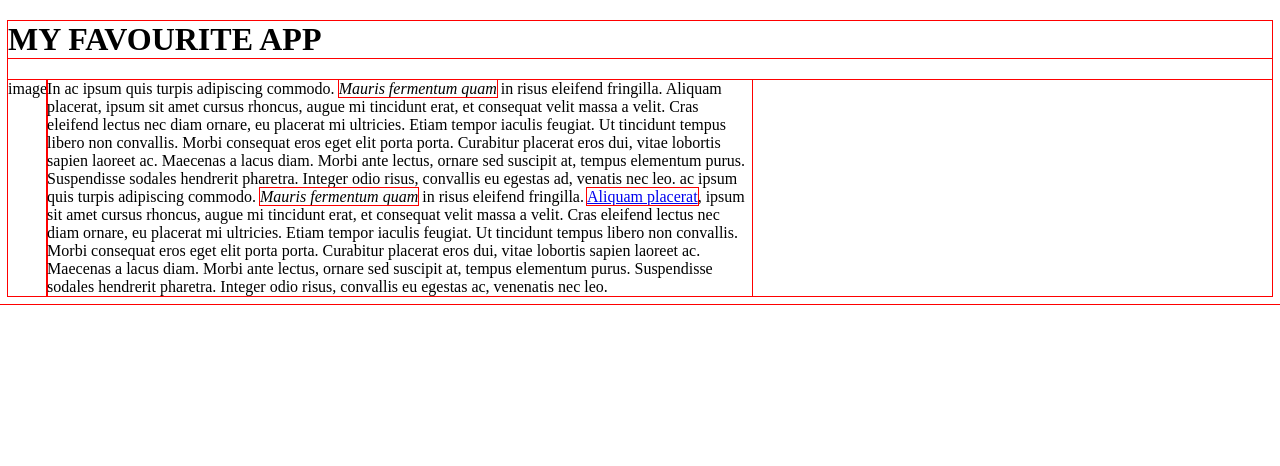
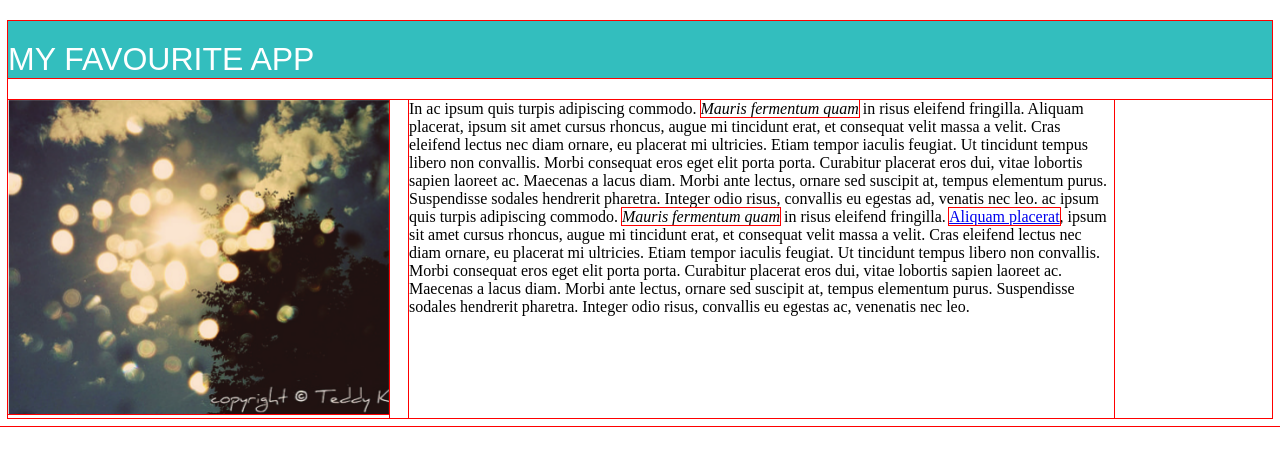
Before and after one commit to fazpeerbaksh/udacity_fullstack, a plain HTML site: page portfolio/toplist/index.html in a window 1280 px wide. Drawn offline with Linux system fonts and the light colour scheme.

Commit message:
fixed to final mock

```diff
--- a/portfolio/toplist/index.html
+++ b/portfolio/toplist/index.html
@@ -1,12 +1,15 @@
 <!DOCTYPE html>
 <html>
 <head>
+    <title>Favourite App</title>
     <link rel="stylesheet" href="style.css">
 </head>
 <body>
     <h1 class="title">MY FAVOURITE APP</h1>
     <div class="app">
-        <div class="screenshot">image</div>
+        <div class="screenshot">
+            <img src="images/app.png" alt="This is a screenshot">
+        </div>
         <div class="description">In ac ipsum quis turpis adipiscing commodo. <em>Mauris fermentum quam</em> in risus eleifend fringilla. Aliquam placerat, ipsum sit amet cursus rhoncus, augue mi tincidunt erat, et consequat velit massa a velit. Cras eleifend lectus nec diam ornare, eu placerat mi ultricies. Etiam tempor iaculis feugiat. Ut tincidunt tempus libero non convallis. Morbi consequat eros eget elit porta porta. Curabitur placerat eros dui, vitae lobortis sapien laoreet ac. Maecenas a lacus diam. Morbi ante lectus, ornare sed suscipit at, tempus elementum purus. Suspendisse sodales hendrerit pharetra. Integer odio risus, convallis eu egestas ad, venatis nec leo. ac ipsum quis turpis adipiscing commodo. <em>Mauris fermentum quam</em> in risus eleifend fringilla. <a href="#">Aliquam placerat</a>, ipsum sit amet cursus rhoncus, augue mi tincidunt erat, et consequat velit massa a velit. Cras eleifend lectus nec diam ornare, eu placerat mi ultricies. Etiam tempor iaculis feugiat. Ut tincidunt tempus libero non convallis. Morbi consequat eros eget elit porta porta. Curabitur placerat eros dui, vitae lobortis sapien laoreet ac. Maecenas a lacus diam. Morbi ante lectus, ornare sed suscipit at, tempus elementum purus. Suspendisse sodales hendrerit pharetra. Integer odio risus, convallis eu egestas ac, venenatis nec leo.
         </div>
     </div>
--- a/portfolio/toplist/style.css
+++ b/portfolio/toplist/style.css
@@ -9,6 +9,14 @@
      box-sizing: border-box;
 }
 
+.title {
+    background-color: #33bebe;
+    color: white;
+    font-family: Arial, Helvetica, sans-serif;
+    font-weight: lighter;
+    padding-top: 20px;
+}
+
 .app {
     display: -webkit-flex;
     display: flex;
@@ -16,6 +24,7 @@
 
 .screenshot {
      max-width: 460px;
+     margin-right: 20px;
  }
 .description {
     max-width: 705px;
```
Also changed, not shown: portfolio/toplist/images/app.png (added).
